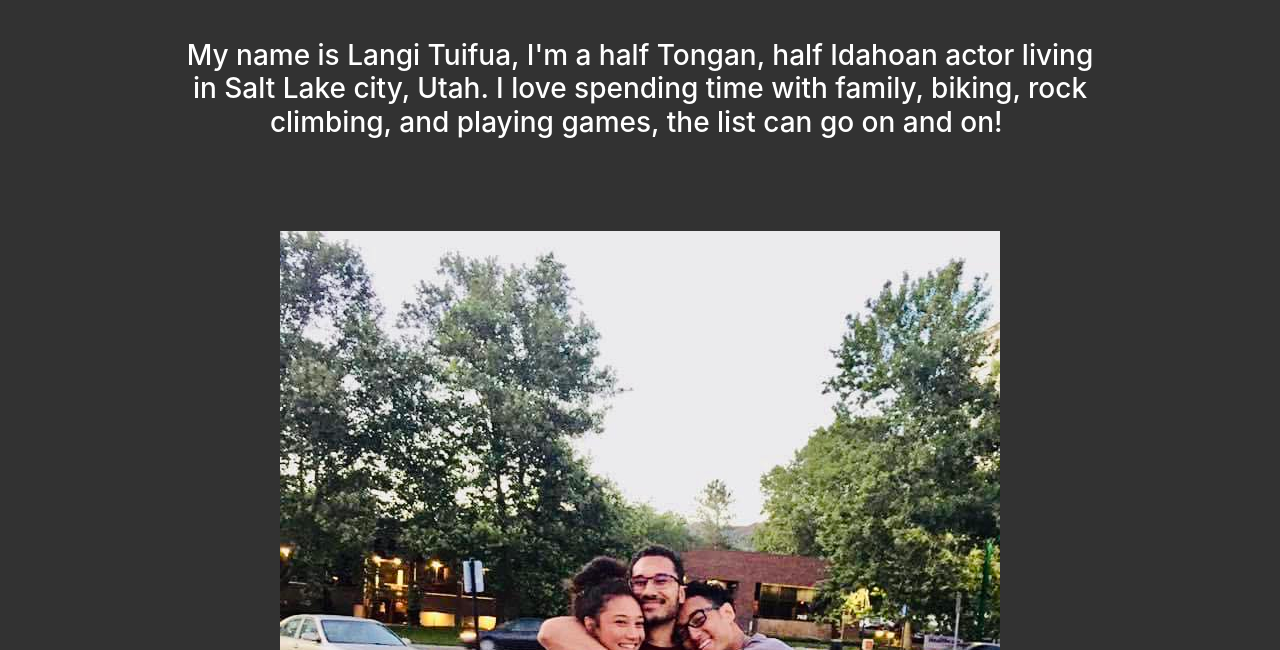
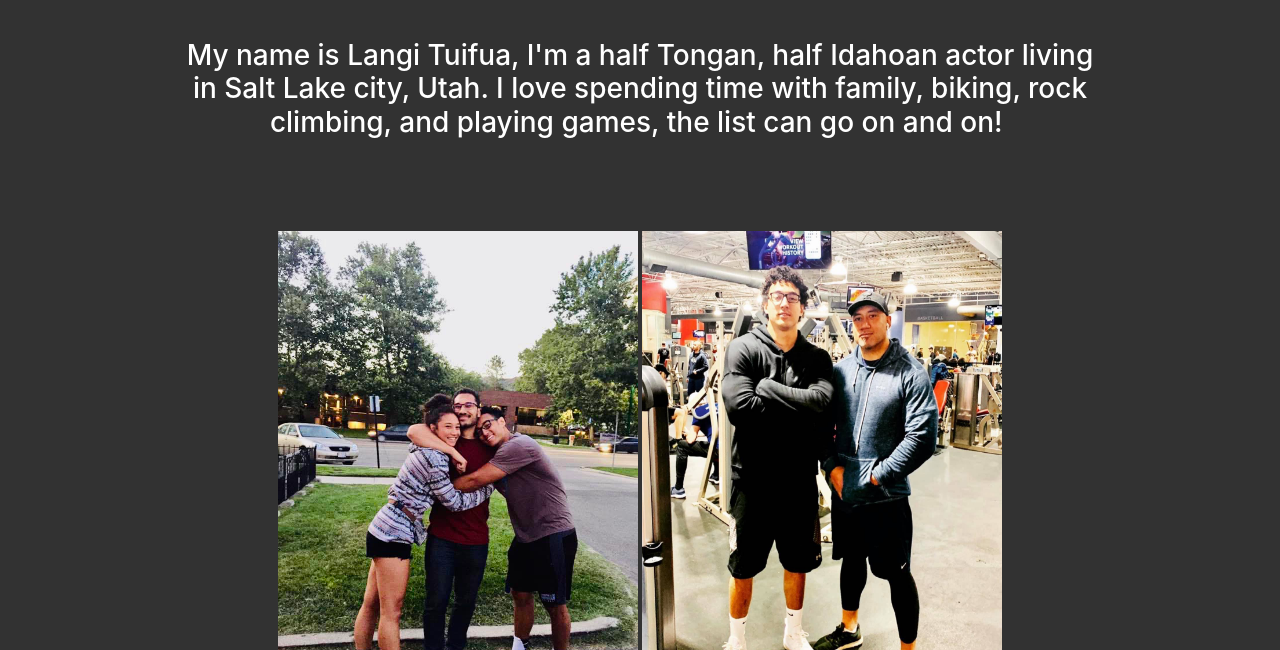
Before and after one commit to SkyTuifua/SkyTuifua.github.io, a plain HTML site: page about.html in a window 1280 px wide. Shown: the part 650-1300 px from the top of the page. Drawn offline with nearby package versions, Linux system fonts and the light colour scheme.

Commit message:
Update CreativeProject1.css

```diff
--- a/CreativeProject1.css
+++ b/CreativeProject1.css
@@ -1,5 +1,3 @@
-
-
 
 body{
     background-color: rgb(50, 50, 50);
@@ -130,6 +128,10 @@ a{
     height: 50px; width: 200px;
 
 }
+.aboutPicture{
+    height: 50%;
+    width: 50%;
+}
 button.contactbutton:hover{
     background-color: rgb(29, 29, 29);
 }
@@ -148,6 +150,7 @@ button.contactbutton:hover{
     .theatrepic{width: 800px; height: 554.66px;}
     .darcy{width: 455px; height: 682.66px;}
     .chalk{width:504px; height:672px;}
+    .aboutPicture{height: 480px; width: 360px;}
 
 }
 
```
